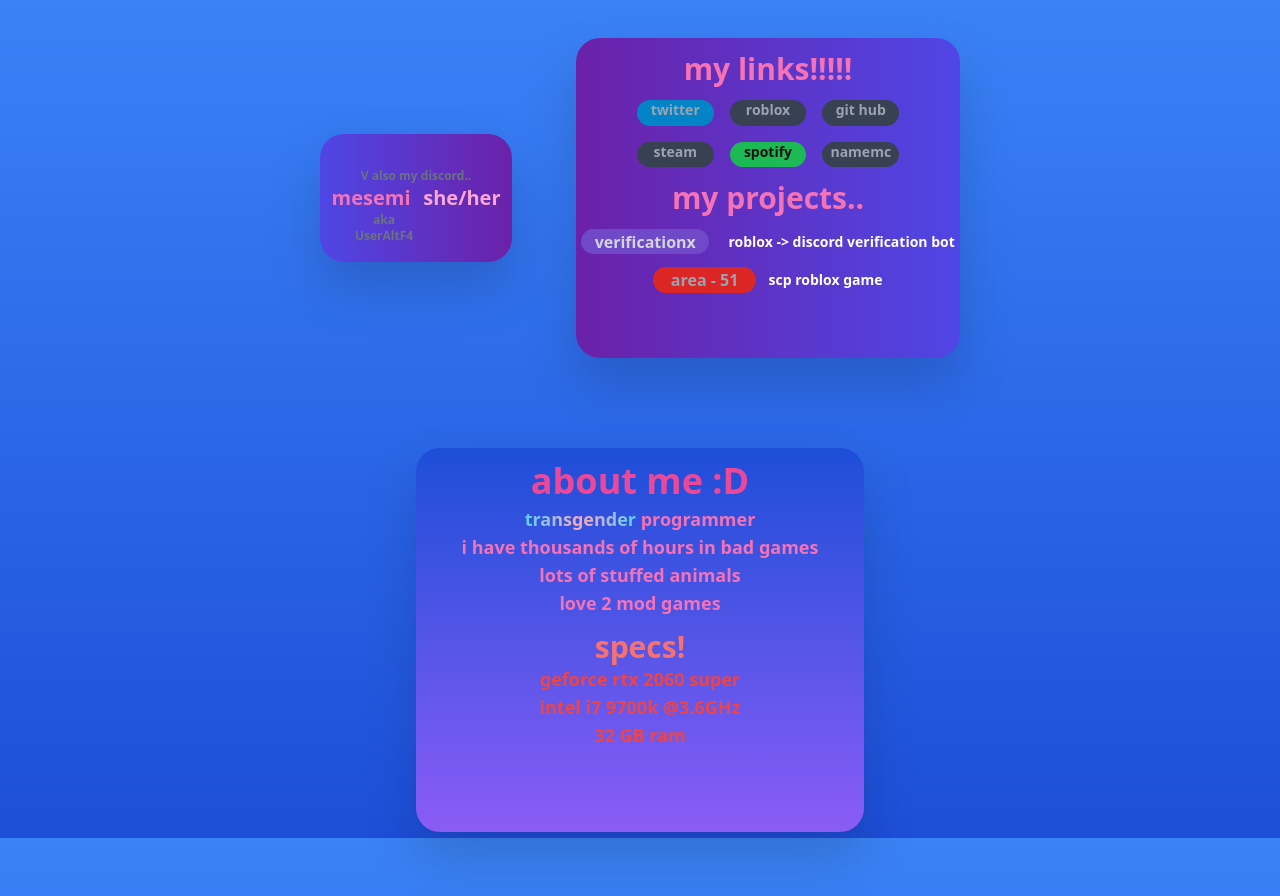
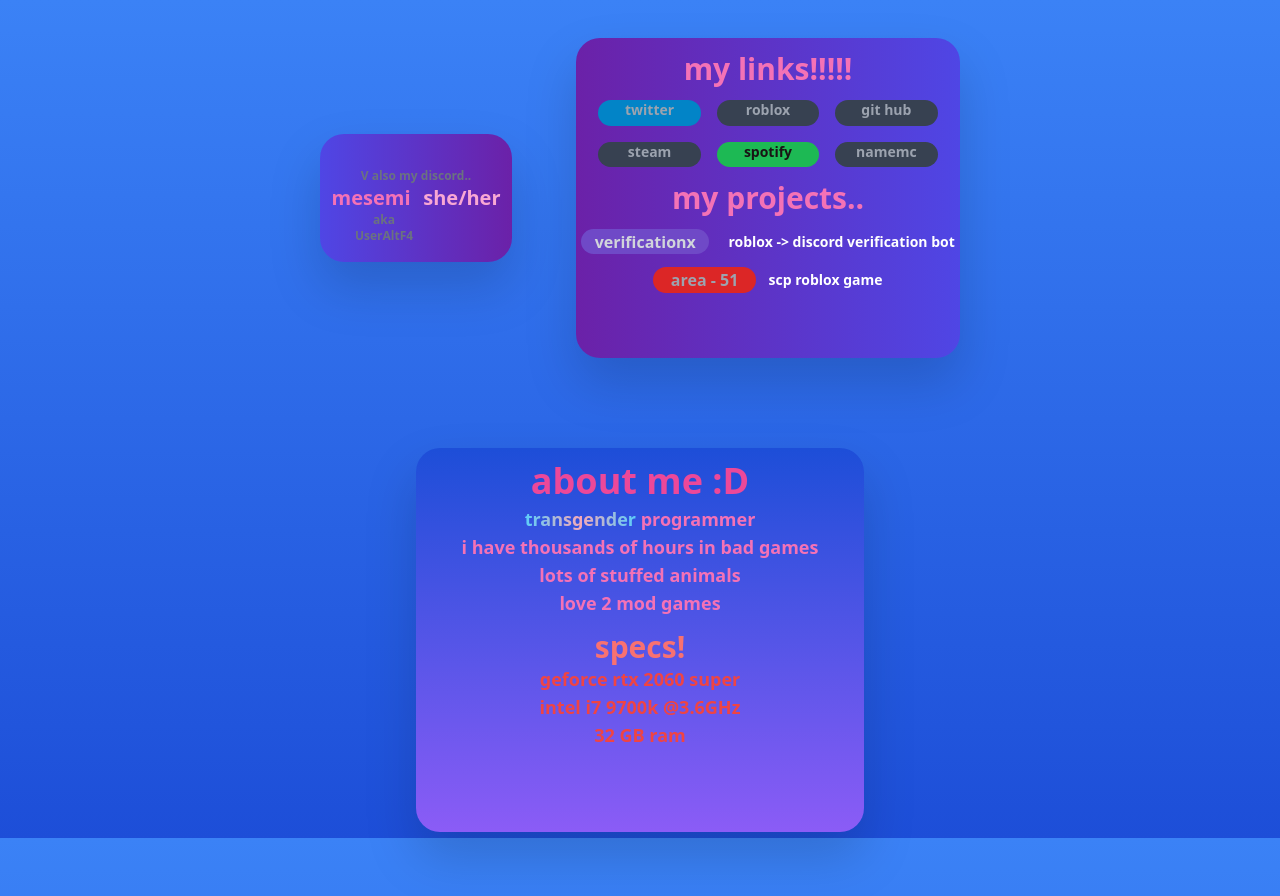
Before and after one commit to mesemi/mesemi.github.io, a website: page index.html in a window 1280 px wide. Drawn offline with nearby package versions, Linux system fonts and the light colour scheme.

Commit message:
Update index.html

```diff
--- a/index.html
+++ b/index.html
@@ -20,12 +20,12 @@
 			<div class="bg-gradient-to-r to-indigo-600 from-purple-800 text-gray-400 w-[50vw] h-[45vw] md:h-[35vw] md:w-[40w] lg:h-[25vw] lg:w-[30vw] rounded-3xl flex flex-col items-center drop-shadow-2xl">
 				<p class="text-pink-400 font-bold text-xl md:text-2xl lg:text-3xl mt-[1vw]">my links!!!!!</p>
 				<div class="grid gap-4 grid-rows-2 grid-cols-3 mt-[1vw] font-bold items-center justify-center text-center">
-					<a class="bg-sky-600 h-[4vw] w-[10vw] md:h-[3vw] md:w-[8vw] lg:h-[2vw] lg:w-[6vw] rounded-2xl text-xs md:text-sm" href="https://twitter.com/mesemid">twitter</a>
-					<a class="bg-gray-700 h-[4vw] w-[10vw] md:h-[3vw] md:w-[8vw] lg:h-[2vw] lg:w-[6vw] rounded-2xl text-xs md:text-sm" href="https://roblox.com/users/22733552">roblox</a>
-					<a class="bg-gray-700 h-[4vw] w-[10vw] md:h-[3vw] md:w-[8vw] lg:h-[2vw] lg:w-[6vw] rounded-2xl text-xs md:text-sm" href="https://github.com/mesemi">git hub</a>
-					<a class="bg-gray-700 h-[4vw] w-[10vw] md:h-[3vw] md:w-[8vw] lg:h-[2vw] lg:w-[6vw] rounded-2xl text-xs md:text-sm" href="https://steamcommunity.com/id/mesemi">steam</a>
-					<a class="bg-[#1DB954] text-[#191414] rounded-2xl h-[4vw] w-[10vw] md:h-[3vw] md:w-[8vw] lg:h-[2vw] lg:w-[6vw] text-xs md:text-sm" href="https://open.spotify.com/user/lkbs5aehxj048f7x7oj3pf7tb?si=d51c37f780c9441d">spotify</a>
-					<a class="bg-gray-700 h-[4vw] w-[10vw] rounded-2xl md:h-[3vw] md:w-[8vw] lg:h-[2vw] lg:w-[6vw] text-xs md:text-sm" href="https://namemc.com/profile/mesemi.1">namemc</a>
+					<a class="bg-sky-600 h-[4vw] w-[10vw] md:h-[2vw] md:w-[8vw] rounded-2xl text-xs md:text-sm" href="https://twitter.com/mesemid">twitter</a>
+					<a class="bg-gray-700 h-[4vw] w-[10vw] md:h-[2vw] md:w-[8vw] rounded-2xl text-xs md:text-sm" href="https://roblox.com/users/22733552">roblox</a>
+					<a class="bg-gray-700 h-[4vw] w-[10vw] md:h-[2vw] md:w-[8vw] rounded-2xl text-xs md:text-sm" href="https://github.com/mesemi">git hub</a>
+					<a class="bg-gray-700 h-[4vw] w-[10vw] md:h-[2vw] md:w-[8vw] rounded-2xl text-xs md:text-sm" href="https://steamcommunity.com/id/mesemi">steam</a>
+					<a class="bg-[#1DB954] text-[#191414] rounded-2xl h-[4vw] w-[10vw] md:h-[2vw] md:w-[8vw] text-xs md:text-sm" href="https://open.spotify.com/user/lkbs5aehxj048f7x7oj3pf7tb?si=d51c37f780c9441d">spotify</a>
+					<a class="bg-gray-700 h-[4vw] w-[10vw] rounded-2xl md:h-[2vw] md:w-[8vw] text-xs md:text-sm" href="https://namemc.com/profile/mesemi.1">namemc</a>
 				</div>
 				<p class="text-pink-400 font-bold text-xl md:text-2xl lg:text-3xl mt-[1vw]">my projects..</p>
 				<div class="flex max-md:flex-col md:flex-row max-md:items-center gap-[2vw] md:gap-[1.5vw] mt-[1vw]">
```
